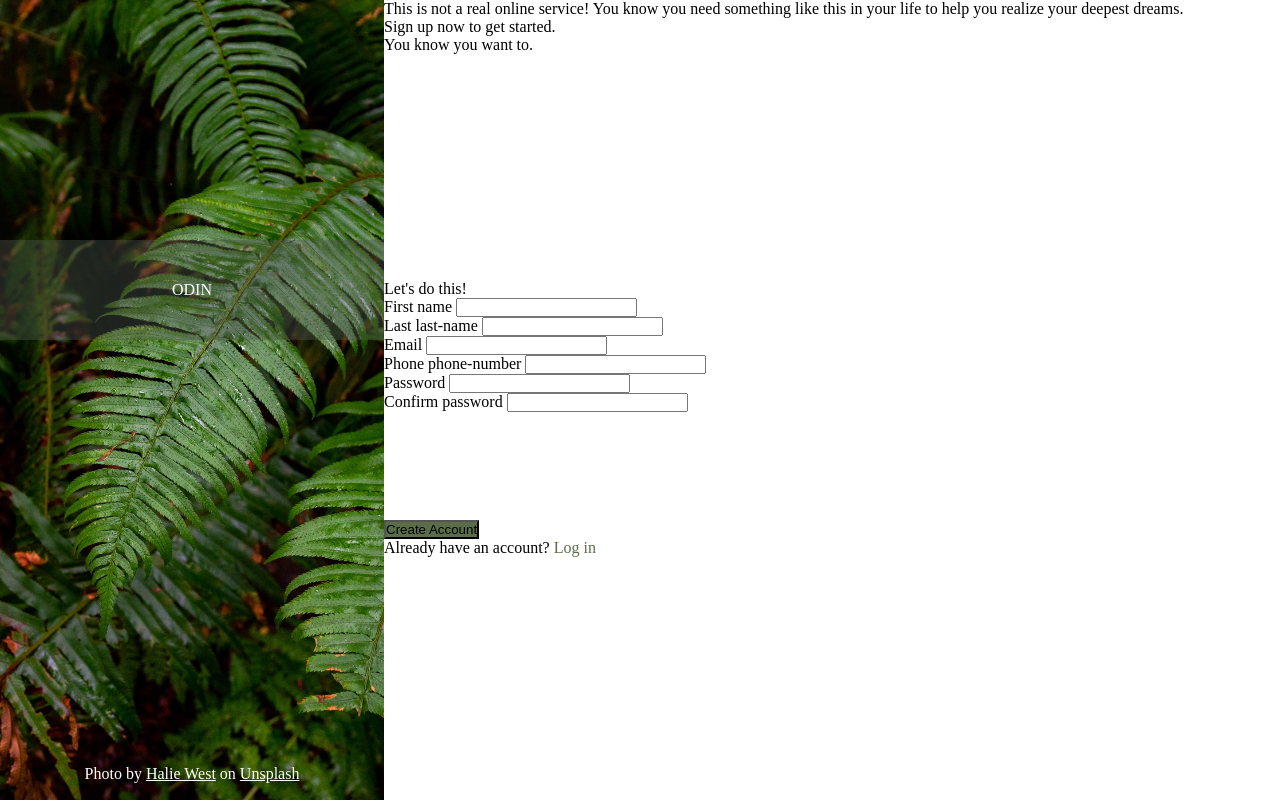
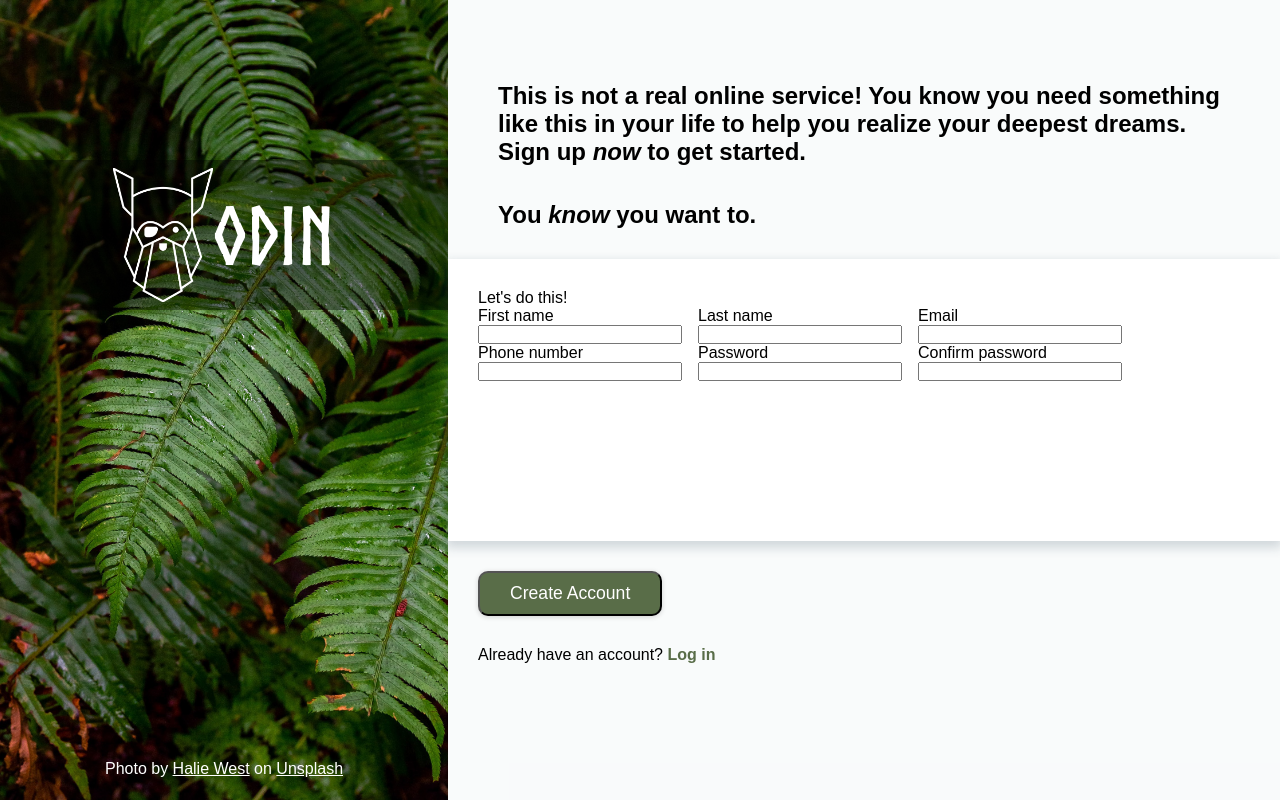
Before and after one commit to miroslav-zarenkov/signup-form, a plain HTML site: page index.html in a window 1280 px wide. Drawn offline with Linux system fonts and the light colour scheme.

Commit message:
Style top and bottom of main block

```diff
--- a/index.html
+++ b/index.html
@@ -12,7 +12,7 @@
 <body>
     <div class="logo-container">
         <div class="logo-container-block-1">
-            <div>ODIN</div>
+            <div><span>ODIN</span></div>
         </div>
         <div class="logo-container-block-2">
             <div>Photo by <a href="https://unsplash.com/@haliewestphoto" target="blank" rel="noopener noreferrer">Halie
@@ -23,24 +23,30 @@
     <div class="main-container">
         <div class="main-container-text">
             <p>This is not a real online service! You know you need something like this in your life to help you realize
-                your deepest dreams.<br>Sign up now to get started.</p>
-            <p>You know you want to.</p>
+                your deepest dreams. Sign up <span>now</span> to get started.</p>
+            <p>You <span>know</span> you want to.</p>
         </div>
         <div class="main-container-form">
             <p>Let's do this!</p>
             <form action="#" method="post">
                 <label for="first-name">First name
-                    <input type="text" name="first-name" id="first-name"></label>
-                <label for="last-name">Last last-name
-                    <input type="text" name="last-name" id="last-name"></label>
+                    <input type="text" name="first-name" id="first-name">
+                </label>
+                <label for="last-name">Last name
+                    <input type="text" name="last-name" id="last-name">
+                </label>
                 <label for="email">Email
-                    <input type="text" name="email" id="email"></label>
-                <label for="phone-number">Phone phone-number
-                    <input type="text" name="phone-number" id="phone-number"></label>
+                    <input type="text" name="email" id="email">
+                </label>
+                <label for="phone-number">Phone number
+                    <input type="text" name="phone-number" id="phone-number">
+                </label>
                 <label for="password">Password
-                    <input type="text" name="password" id="password"></label>
+                    <input type="text" name="password" id="password">
+                </label>
                 <label for="confirm-password">Confirm password
-                    <input type="text" name="confirm-password" id="confirm-password"></label>
+                    <input type="text" name="confirm-password" id="confirm-password">
+                </label>
             </form>
         </div>
         <div class="main-container-confirm">
--- a/style.css
+++ b/style.css
@@ -8,15 +8,21 @@
     margin: 0;
 }
 
+@font-face {
+    font-family: "Odin Font";
+    src: url(./norse-bold-webfont.woff) format("woff");
+}
+
 body {
     height: 100%;
     display: flex;
     align-items: flex-start;
     justify-content: space-around;
+    font-family: Arial, Helvetica, sans-serif;
 }
 
 .logo-container {
-    width: 30%;
+    width: 35%;
     height: 100vh;
     background-image: url(./form-tree.jpg);
     background-size: auto 100%;
@@ -29,7 +35,7 @@ body {
 }
 
 .main-container {
-    width: 70%;
+    width: 65%;
     height: 100vh;
     display: flex;
     flex-direction: column;
@@ -38,10 +44,46 @@ body {
 .main-container-text,
 .main-container-confirm {
     height: 35%;
+    background-color: rgba(197, 209, 213, 0.1);
+}
+
+.main-container-text {
+    display: flex;
+    flex-direction: column;
+    justify-content: flex-end;
+}
+
+.main-container-text span {
+    font-style: italic;
+}
+
+.main-container-text p {
+    font-size: 1.5rem;
+    font-weight: 700;
+    margin: 5px 50px 30px 50px;
 }
 
 .main-container-form {
     height: 30%;
+    box-shadow: 0px 5px 10px 2px rgba(34, 60, 80, 0.2);
+    padding: 30px;
+    display: flex;
+    flex-direction: column;
+
+}
+
+.main-container-form form {
+    display: flex;
+    flex-direction: row;
+    flex-wrap: wrap;
+
+}
+
+input,
+label {
+    display: block;
+    width: 200px;
+    margin-right: 20px;
 }
 
 .logo-container-block-1 {
@@ -50,17 +92,30 @@ body {
     display: flex;
     align-items: flex-start;
     justify-content: center;
-    margin-top: 30vh;
+    margin-top: 20vh;
 }
 
 .logo-container-block-1 div {
     display: flex;
-    background-color: rgba(76, 85, 76, 0.4);
+    background-color: rgba(0, 0, 0, 0.4);
     width: 100%;
-    height: 100px;
+    height: 150px;
     text-align: center;
     align-items: center;
     justify-content: center;
+    font-size: 5rem;
+    font-family: 'Odin Font', 'Franklin Gothic Medium', 'Arial Narrow', Arial, sans-serif
+}
+
+.logo-container-block-1 div::before {
+    content: "";
+    background-image: url(./odin-lined.png);
+    background-position: center;
+    background-repeat: no-repeat;
+    display: inline-block;
+    width: 100px;
+    height: 134px;
+    background-size: 100px 134px;
 }
 
 .logo-container-block-2 {
@@ -71,16 +126,33 @@ body {
     color: var(--white);
 }
 
-button {
-    background-color: var(--green);
+.main-container-confirm p {
+    margin: 0 30px;
 }
 
 .main-container-confirm a {
     color: var(--green);
     text-decoration: none;
+    font-weight: 700;
 }
 
 form {
     display: flex;
     flex-direction: column;
 }
+
+button {
+    border-radius: 10px;
+    box-shadow: 0px 1px 5px #d1d1d1;
+    color: #ffffff;
+    background: var(--green);
+    padding: 10px 30px 10px 30px;
+    text-decoration: none;
+    margin: 30px;
+    font-size: 1.1rem;
+}
+
+button:hover {
+    background: #5e853c;
+    text-decoration: none;
+}
```
Also changed, not shown: norse-bold-webfont.woff (added).
